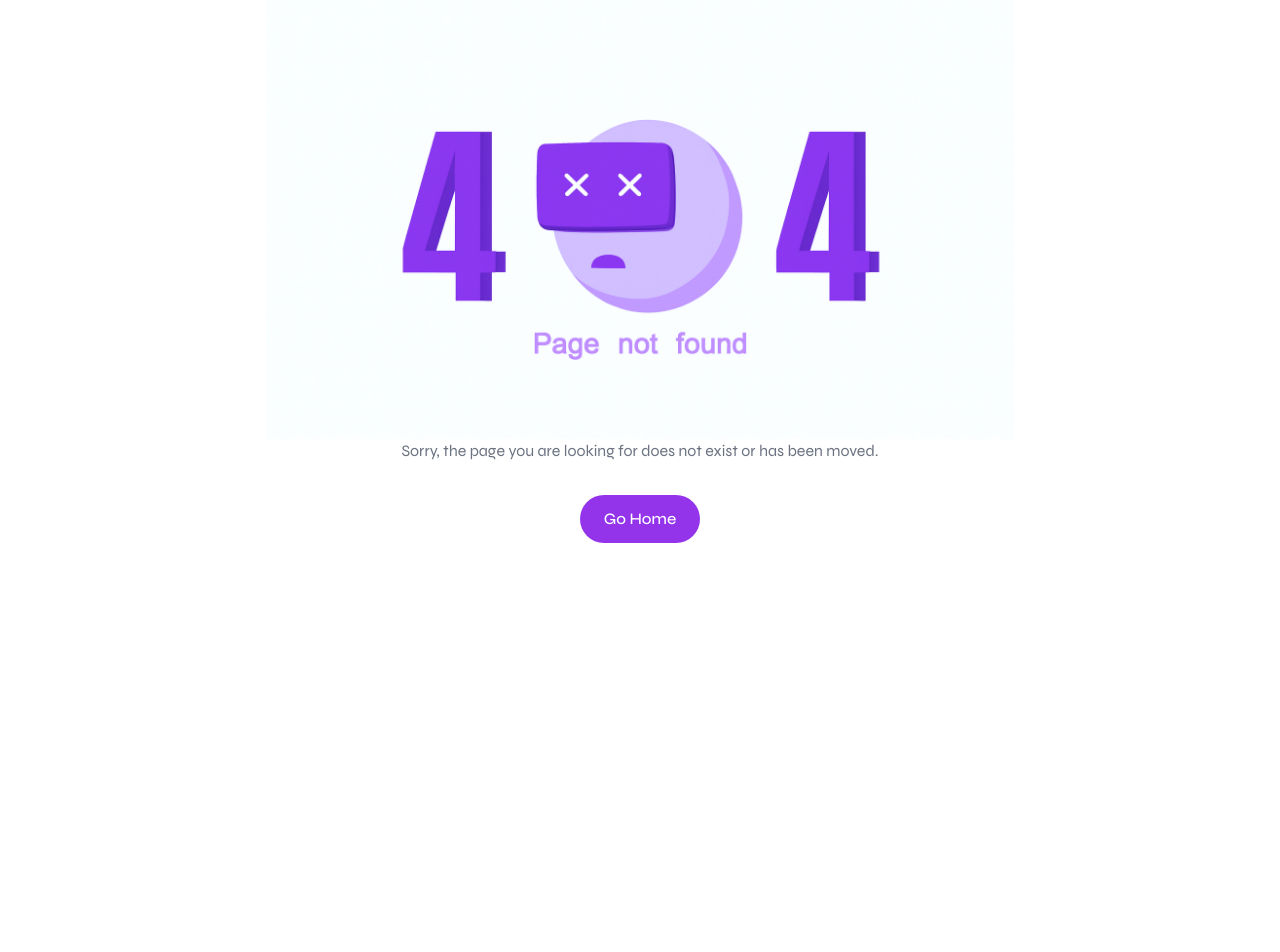
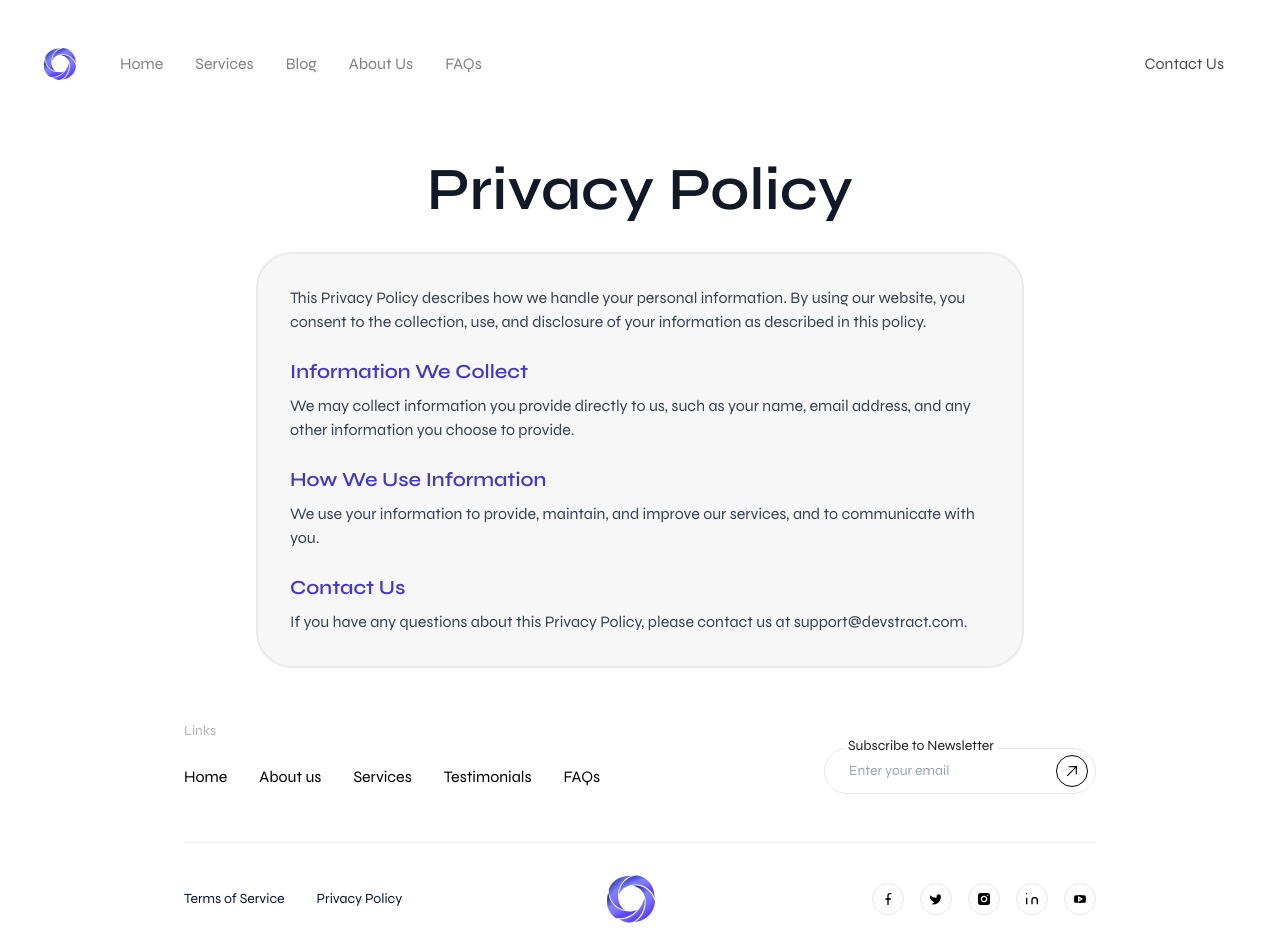
Before and after one commit to afnanahmadtariq/Devstract, a Next.js app: page /privacy-policy in a window 1280 px wide. Before the commit this address had no page. Shown: the top 952 px of the page. Before the commit the page ends 800 px from the top, so only its background shows below. Built offline with nearby package versions, Linux system fonts and the light colour scheme.

Commit message:
Add legal and info pages; update navigation and footer
Added About Us, FAQs, Privacy Policy, and Terms of Service pages. Updated navigation and footer components to link to these new pages and corrected existing links for consistency.

```diff
--- /dev/null
+++ b/app/about-us/page.tsx
@@ -0,0 +1,31 @@
+
+"use client";
+import Navigation from '@/components/navigation';
+import Footer from '@/components/footer';
+
+export default function AboutUsPage() {
+  return (
+    <>
+      <Navigation contactPage />
+      <main className="flex flex-col min-h-[70vh] bg-white dark:bg-gray-900">
+        <section className="flex flex-col items-center justify-center py-8 px-4">
+          <h1 className="text-5xl md:text-6xl font-semibold text-gray-900 dark:text-white mb-8 text-center">About Us</h1>
+          <div className="w-full max-w-3xl bg-[#F7F7F7] border-2 border-[#EBEBEB] rounded-[36px] p-8">
+            <p className="mb-6 text-gray-700 dark:text-gray-200">
+              Devstract is dedicated to delivering high-quality web development services. Our team is passionate about technology and innovation, striving to help businesses grow online.
+            </p>
+            <h2 className="text-xl font-semibold mt-6 mb-2 text-indigo-700 dark:text-indigo-400">Our Mission</h2>
+            <p className="mb-6 text-gray-700 dark:text-gray-200">
+              To empower businesses with modern, scalable, and effective web solutions.
+            </p>
+            <h2 className="text-xl font-semibold mt-6 mb-2 text-indigo-700 dark:text-indigo-400">Our Team</h2>
+            <p className="text-gray-700 dark:text-gray-200">
+              We are a group of experienced developers, designers, and strategists committed to excellence.
+            </p>
+          </div>
+        </section>
+      </main>
+      <Footer />
+    </>
+  );
+}
--- /dev/null
+++ b/app/faqs/page.tsx
@@ -0,0 +1,41 @@
+
+"use client";
+import Navigation from '@/components/navigation';
+import Footer from '@/components/footer';
+
+const faqs = [
+  {
+    question: "What is Devstract?",
+    answer: "Devstract is a platform providing web development services and resources."
+  },
+  {
+    question: "How can I contact support?",
+    answer: "You can reach us at support@devstract.com."
+  },
+  {
+    question: "Do you offer custom solutions?",
+    answer: "Yes, we offer custom web development solutions tailored to your needs."
+  }
+];
+
+export default function FAQPage() {
+  return (
+    <>
+      <Navigation contactPage />
+      <main className="flex flex-col min-h-[70vh] bg-white dark:bg-gray-900">
+        <section className="flex flex-col items-center justify-center py-8 px-4">
+          <h1 className="text-5xl md:text-6xl font-semibold text-gray-900 dark:text-white mb-8 text-center">Frequently Asked Questions</h1>
+          <div className="w-full max-w-3xl bg-[#F7F7F7] border-2 border-[#EBEBEB] rounded-[36px] p-8">
+            {faqs.map((faq, idx) => (
+              <div key={idx} className="border-b border-gray-200 pb-6 mb-6 last:border-b-0 last:mb-0">
+                <h2 className="text-xl font-semibold mb-2 text-indigo-700 dark:text-indigo-400">{faq.question}</h2>
+                <p className="text-gray-700 dark:text-gray-200">{faq.answer}</p>
+              </div>
+            ))}
+          </div>
+        </section>
+      </main>
+      <Footer />
+    </>
+  );
+}
--- /dev/null
+++ b/app/privacy-policy/page.tsx
@@ -0,0 +1,35 @@
+
+"use client";
+import Navigation from '@/components/navigation';
+import Footer from '@/components/footer';
+
+export default function PrivacyPolicyPage() {
+  return (
+    <>
+      <Navigation contactPage />
+      <main className="flex flex-col min-h-[70vh] bg-white dark:bg-gray-900">
+        <section className="flex flex-col items-center justify-center py-8 px-4">
+          <h1 className="text-5xl md:text-6xl font-semibold text-gray-900 dark:text-white mb-8 text-center">Privacy Policy</h1>
+          <div className="w-full max-w-3xl bg-[#F7F7F7] border-2 border-[#EBEBEB] rounded-[36px] p-8">
+            <p className="mb-6 text-gray-700 dark:text-gray-200">
+              This Privacy Policy describes how we handle your personal information. By using our website, you consent to the collection, use, and disclosure of your information as described in this policy.
+            </p>
+            <h2 className="text-xl font-semibold mt-6 mb-2 text-indigo-700 dark:text-indigo-400">Information We Collect</h2>
+            <p className="mb-6 text-gray-700 dark:text-gray-200">
+              We may collect information you provide directly to us, such as your name, email address, and any other information you choose to provide.
+            </p>
+            <h2 className="text-xl font-semibold mt-6 mb-2 text-indigo-700 dark:text-indigo-400">How We Use Information</h2>
+            <p className="mb-6 text-gray-700 dark:text-gray-200">
+              We use your information to provide, maintain, and improve our services, and to communicate with you.
+            </p>
+            <h2 className="text-xl font-semibold mt-6 mb-2 text-indigo-700 dark:text-indigo-400">Contact Us</h2>
+            <p className="text-gray-700 dark:text-gray-200">
+              If you have any questions about this Privacy Policy, please contact us at support@devstract.com.
+            </p>
+          </div>
+        </section>
+      </main>
+      <Footer />
+    </>
+  );
+}
--- /dev/null
+++ b/app/terms-of-service/page.tsx
@@ -0,0 +1,35 @@
+
+"use client";
+import Navigation from '@/components/navigation';
+import Footer from '@/components/footer';
+
+export default function TermsOfServicePage() {
+  return (
+    <>
+      <Navigation contactPage />
+      <main className="flex flex-col min-h-[70vh] bg-white dark:bg-gray-900">
+        <section className="flex flex-col items-center justify-center py-8 px-4">
+          <h1 className="text-5xl md:text-6xl font-semibold text-gray-900 dark:text-white mb-8 text-center">Terms of Service</h1>
+          <div className="w-full max-w-3xl bg-[#F7F7F7] border-2 border-[#EBEBEB] rounded-[36px] p-8">
+            <p className="mb-6 text-gray-700 dark:text-gray-200">
+              By accessing or using our website, you agree to be bound by these Terms of Service. Please read them carefully.
+            </p>
+            <h2 className="text-xl font-semibold mt-6 mb-2 text-indigo-700 dark:text-indigo-400">Use of Site</h2>
+            <p className="mb-6 text-gray-700 dark:text-gray-200">
+              You agree to use the site only for lawful purposes and in accordance with these terms.
+            </p>
+            <h2 className="text-xl font-semibold mt-6 mb-2 text-indigo-700 dark:text-indigo-400">Intellectual Property</h2>
+            <p className="mb-6 text-gray-700 dark:text-gray-200">
+              All content on this site is the property of Devstract and may not be used without permission.
+            </p>
+            <h2 className="text-xl font-semibold mt-6 mb-2 text-indigo-700 dark:text-indigo-400">Contact Us</h2>
+            <p className="text-gray-700 dark:text-gray-200">
+              If you have any questions about these Terms, please contact us at support@devstract.com.
+            </p>
+          </div>
+        </section>
+      </main>
+      <Footer />
+    </>
+  );
+}
--- a/components/footer.tsx
+++ b/components/footer.tsx
@@ -45,7 +45,7 @@ export default function Footer() {
 
   const footerLinks = [
     { label: "Home", href: "#home" },
-    { label: "About us", href: "/about" },
+    { label: "About us", href: "/about-us" },
     { label: "Services", href: "#services" },
     { label: "Testimonials", href: "#testimonials" },
     { label: "FAQs", href: "/faqs" },
@@ -166,10 +166,10 @@ export default function Footer() {
             {/* Legal Links */}
             <div className="flex items-center justify-center space-x-8">
               <a href="#" className="text-[#0A142F] hover:text-black transition-colors duration-200 text-sm">
-                Terms of Service
+                <a href="/terms-of-service">Terms of Service</a>
               </a>
               <a href="#" className="text-[#0A142F] hover:text-black transition-colors duration-200 text-sm">
-                Privacy Policy
+                <a href="/privacy-policy">Privacy Policy</a>
               </a>
             </div>
 
--- a/components/navigation.tsx
+++ b/components/navigation.tsx
@@ -75,6 +75,9 @@ export default function Navigation({ contactPage = false }: NavigationProps) {
               <Link href="https://blog.devstract.site" className={contactPage ? "text-black/50 dark:text-white/80 hover:text-black font-normal transition-colors text-base" : "text-white/50 hover:text-white font-normal transition-colors text-base"}>
                 Blog
               </Link>
+              <Link href="/about-us" className={contactPage ? "text-black/50 dark:text-white/80 hover:text-black font-normal transition-colors text-base" : "text-white/50 hover:text-white font-normal transition-colors text-base"}>
+                About Us
+              </Link>
               <Link href="/faqs" className={contactPage ? "text-black/50 dark:text-white/80 hover:text-black font-normal transition-colors text-base" : "text-white/50 hover:text-white font-normal transition-colors text-base"}>
                 FAQs
               </Link>
@@ -130,6 +133,7 @@ export default function Navigation({ contactPage = false }: NavigationProps) {
                 { href: "/#home", label: "Home" },
                 { href: "/#services", label: "Services" },
                 { href: "https://blog.devstract.site", label: "Blog" },
+                { href: "/about-us", label: "About Us" },
                 { href: "/faqs", label: "FAQs" }
               ].map((item, idx) => (
                 <div key={item.label} className="relative">
```
